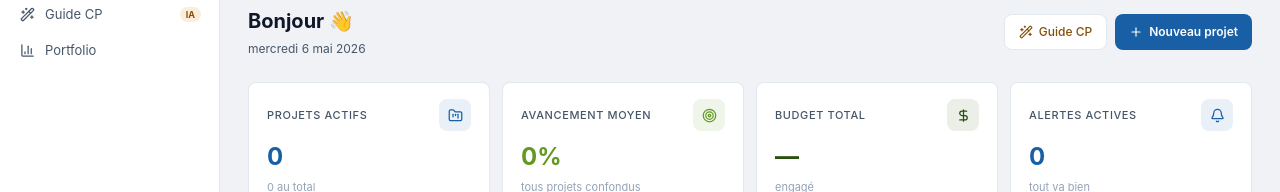
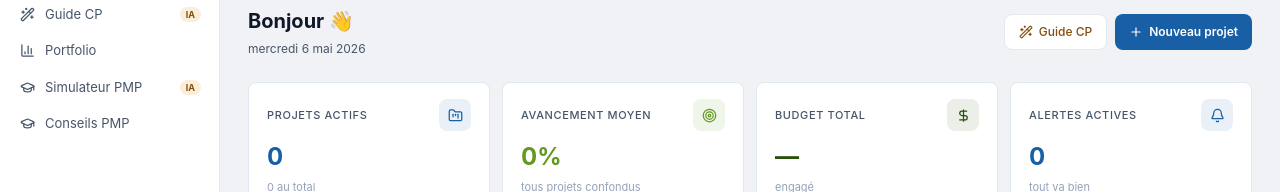
Before and after one commit to mongari65-web/pmo-ai-studio-v3, a Next.js app: page /dashboard in a window 1280 px wide. Shown: the part 148-340 px from the top of the page. Built offline with nearby package versions, Linux system fonts and the light colour scheme; no server answers; the database is empty.

Commit message:
fix: sidebar — liens Simulateur PMP + Conseils PMP

```diff
--- a/src/components/layout/Sidebar.tsx
+++ b/src/components/layout/Sidebar.tsx
@@ -11,6 +11,8 @@ const TOP = [
   { href:"/projects",  icon:FolderKanban,    label:"Mes projets" },
   { href:"/guide",     icon:Wand2,            label:"Guide CP", hl:true },
   { href:"/portfolio", icon:BarChart3,        label:"Portfolio" },
+  { href:"/pmp-simulator",  icon:GraduationCap,  label:"Simulateur PMP", hl:true },
+  { href:"/pmp-conseils",   icon:GraduationCap,  label:"Conseils PMP" },
 ]
 const BOT = [
   { href:"/notifications", icon:Bell,       label:"Notifications", badge:true },
```
